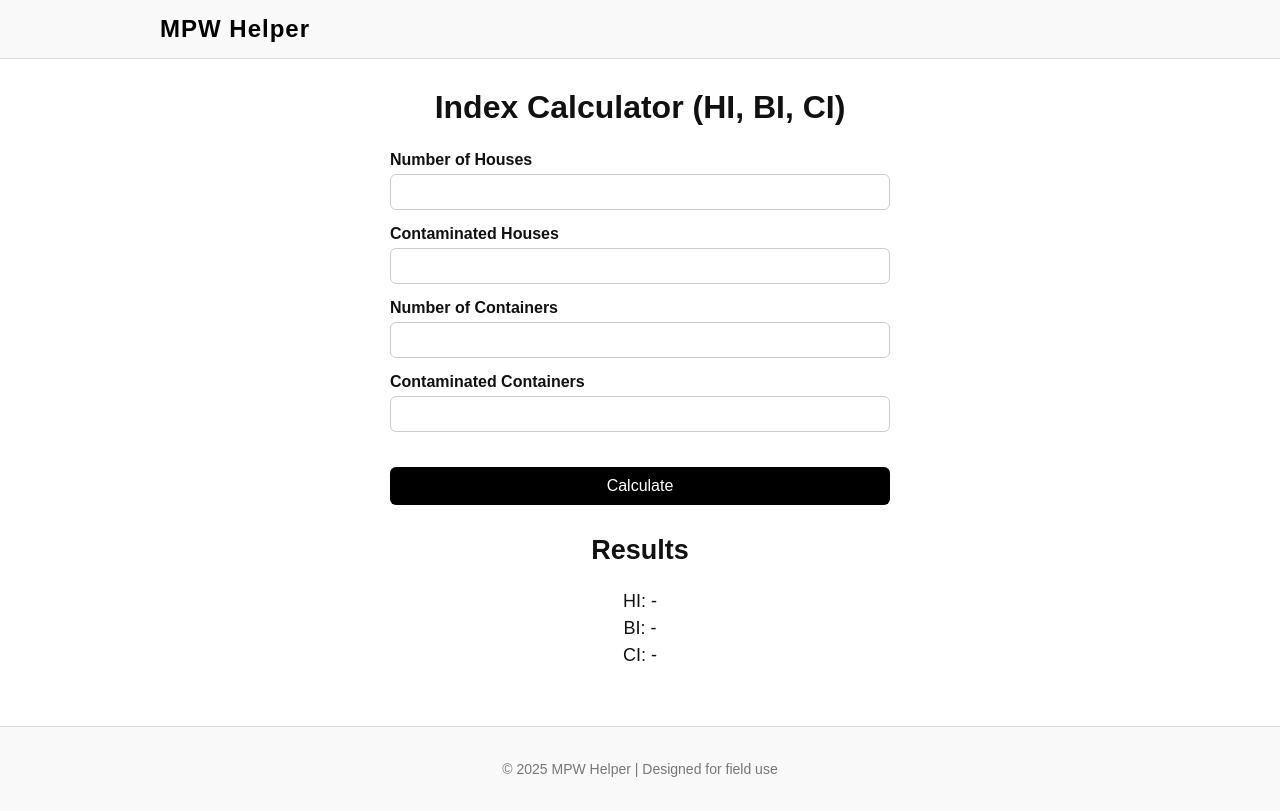
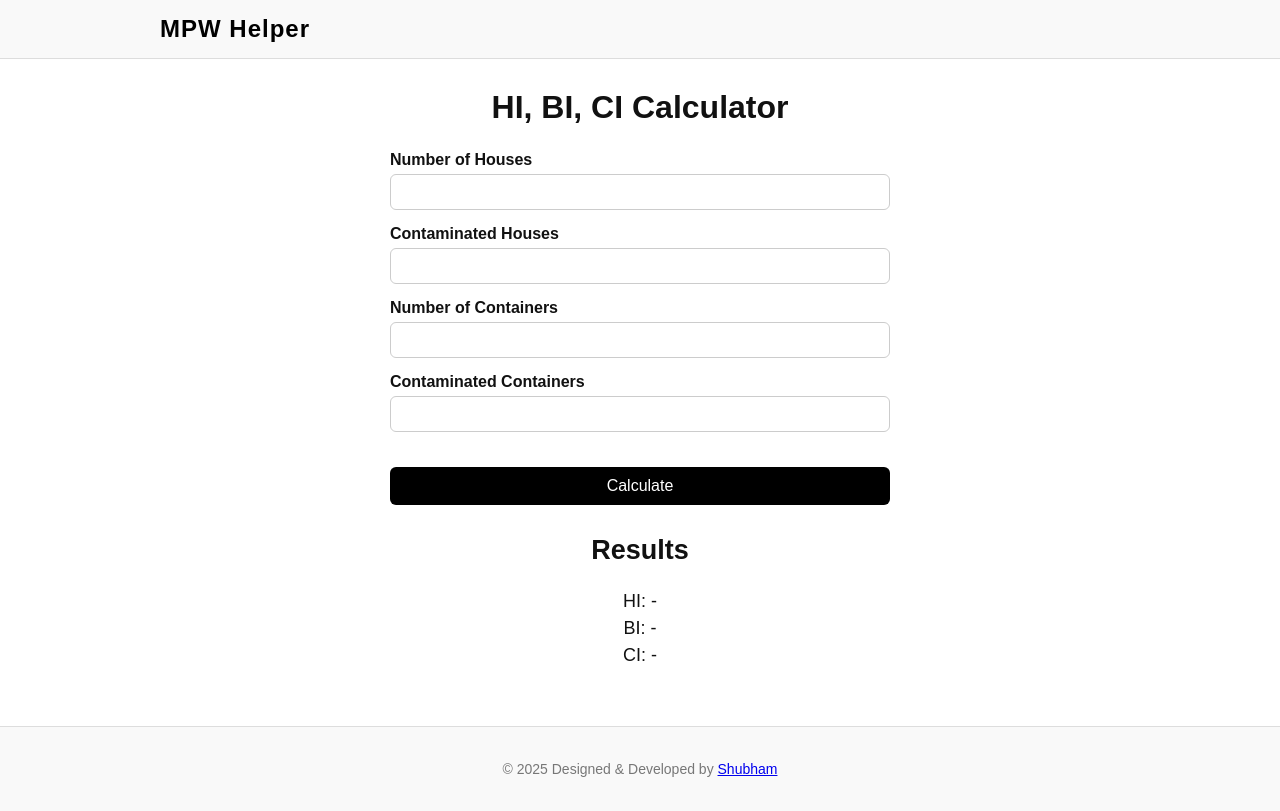
Before and after one commit to imshubhamchavan/MPW-Helper, a React (Create React App) app: page / in a window 1280 px wide. Built offline with nearby package versions, Linux system fonts and the light colour scheme.

Commit message:
change in footer

```diff
--- a/src/App.js
+++ b/src/App.js
@@ -32,7 +32,7 @@ function App() {
       </header>
 
       <main>
-        <h1>Index Calculator (HI, BI, CI)</h1>
+        <h1>HI, BI, CI Calculator</h1>
         <section>
           <form onSubmit={calculate}>
             <div className="input-group">
@@ -92,7 +92,7 @@ function App() {
       </main>
 
       <footer>
-        <p>&copy; 2025 MPW Helper | Designed for field use</p>
+        <p>&copy; 2025 Designed & Developed by <a href='https://www.linkedin.com/in/shubham--chavan/'>Shubham</a></p>
       </footer>
     </>
   );
```
